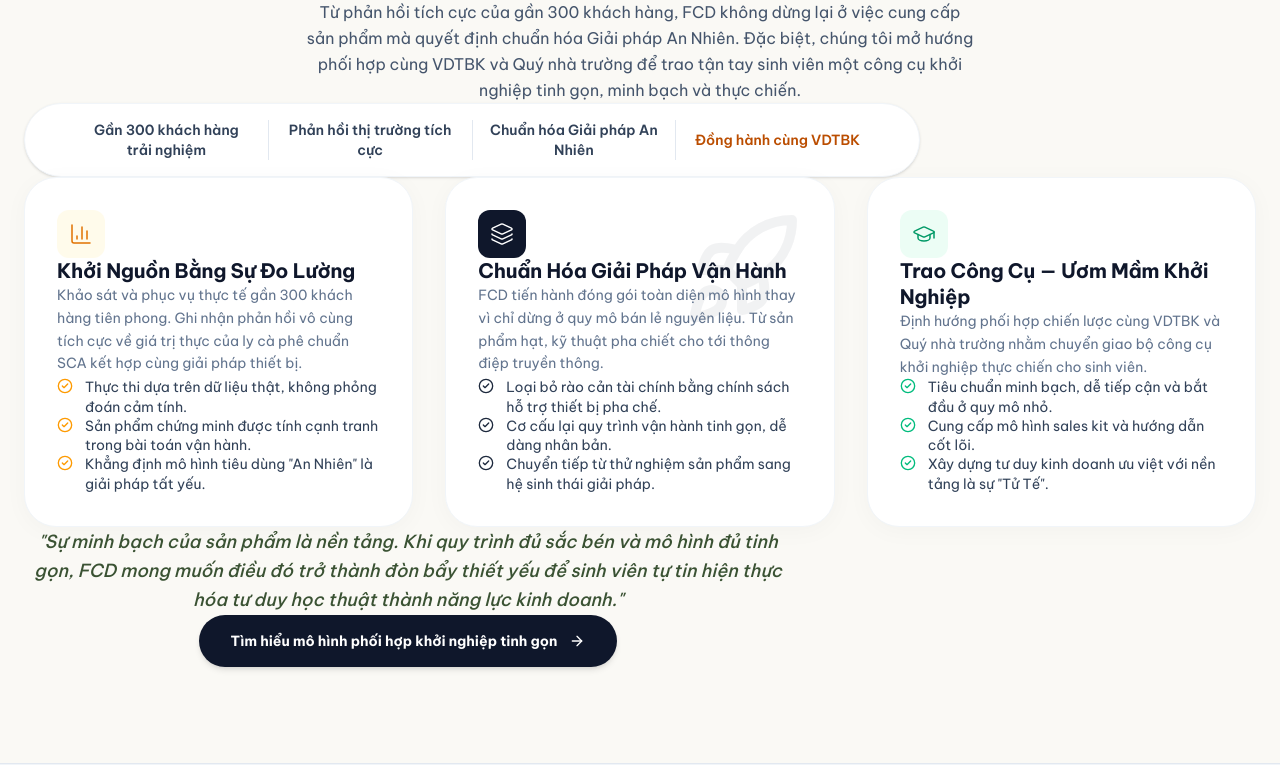
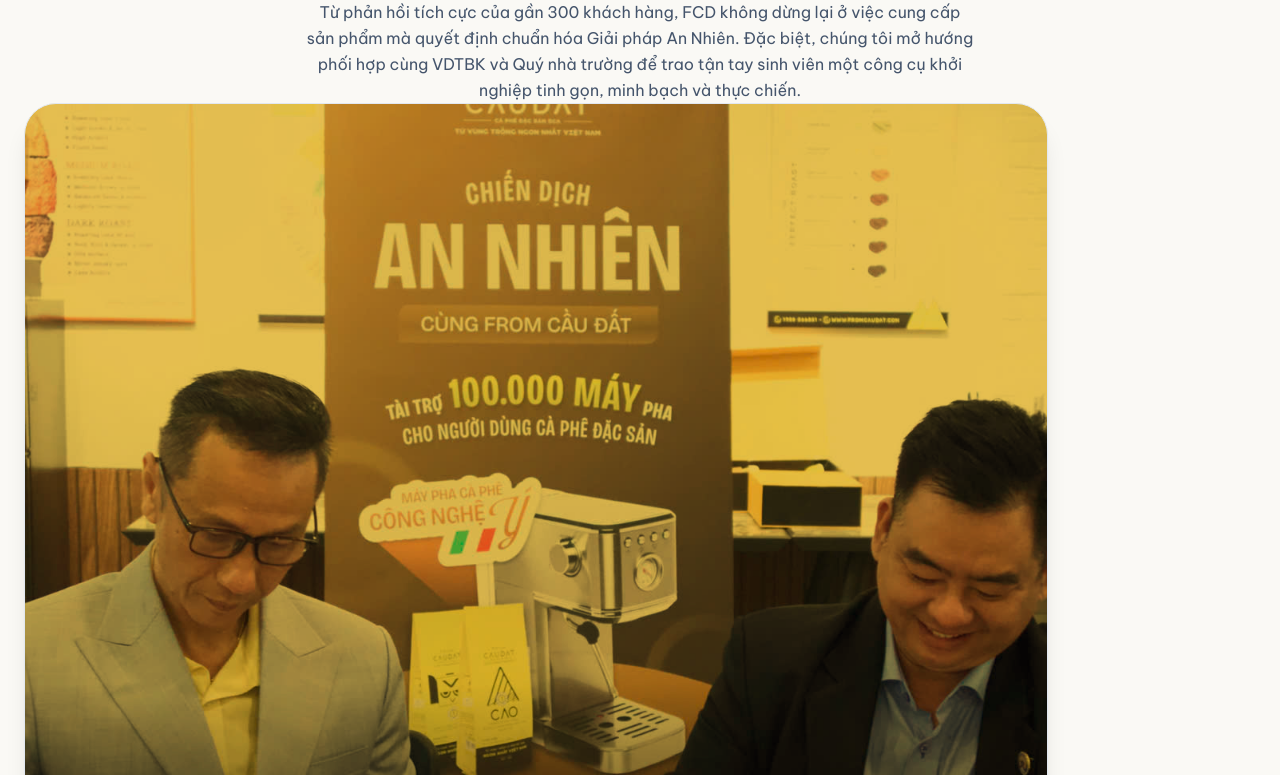
Before and after one commit to dalathustle-afk/fcd-portal, a Next.js app: page /an-nhien in a window 1280 px wide. Shown: the part 9065-9840 px from the top of the page. Built offline with nearby package versions, Linux system fonts and the light colour scheme.

Commit message:
feat(ui): add fcd-mou.jpg highlight image to strategic validation section

```diff
--- a/src/app/an-nhien/page.tsx
+++ b/src/app/an-nhien/page.tsx
@@ -514,6 +514,11 @@ export default function AnNhienPage() {
             <p className="text-slate-600 text-sm sm:text-base max-w-2xl mx-auto leading-relaxed">Từ phản hồi tích cực của gần 300 khách hàng, FCD không dừng lại ở việc cung cấp sản phẩm mà quyết định chuẩn hóa Giải pháp An Nhiên. Đặc biệt, chúng tôi mở hướng phối hợp cùng VDTBK và Quý nhà trường để trao tận tay sinh viên một công cụ khởi nghiệp tinh gọn, minh bạch và thực chiến.</p>
           </header>
 
+          {/* IMAGE MOU HIGHLIGHT */}
+          <div className="w-full max-w-5xl mx-auto rounded-[32px] overflow-hidden shadow-xl border border-slate-200 bg-[#E6BF50] mb-16">
+             <Image src="/images/nature/fcd-mou.jpg" alt="Lễ Ký Kết Thỏa Thuận Hợp Tác FCD x VDTBK" width={1280} height={720} className="w-full h-auto object-contain mix-blend-multiply" />
+          </div>
+
           {/* PROOF METRICS BOARD */}
           <div className="flex flex-col sm:flex-row items-center justify-between gap-4 sm:gap-0 divide-y sm:divide-y-0 sm:divide-x divide-slate-200 text-slate-800 bg-white shadow-sm border border-slate-100 rounded-3xl sm:rounded-full px-6 sm:px-10 py-6 sm:py-4 mb-16 max-w-4xl mx-auto">
              <div className="flex-1 text-center py-2 sm:py-0 px-4"><span className="text-sm font-semibold block text-slate-700">Gần 300 khách hàng trải nghiệm</span></div>
```
